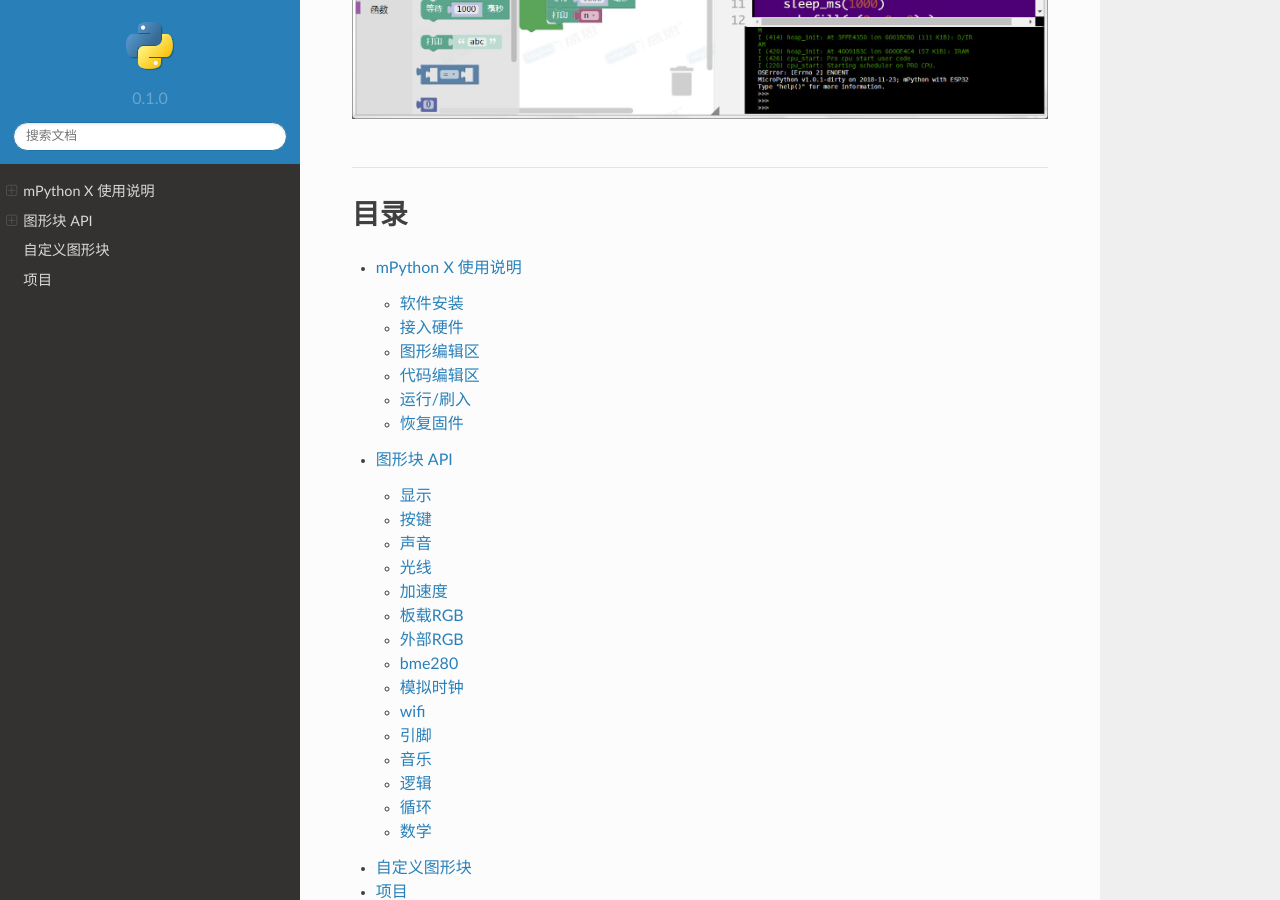
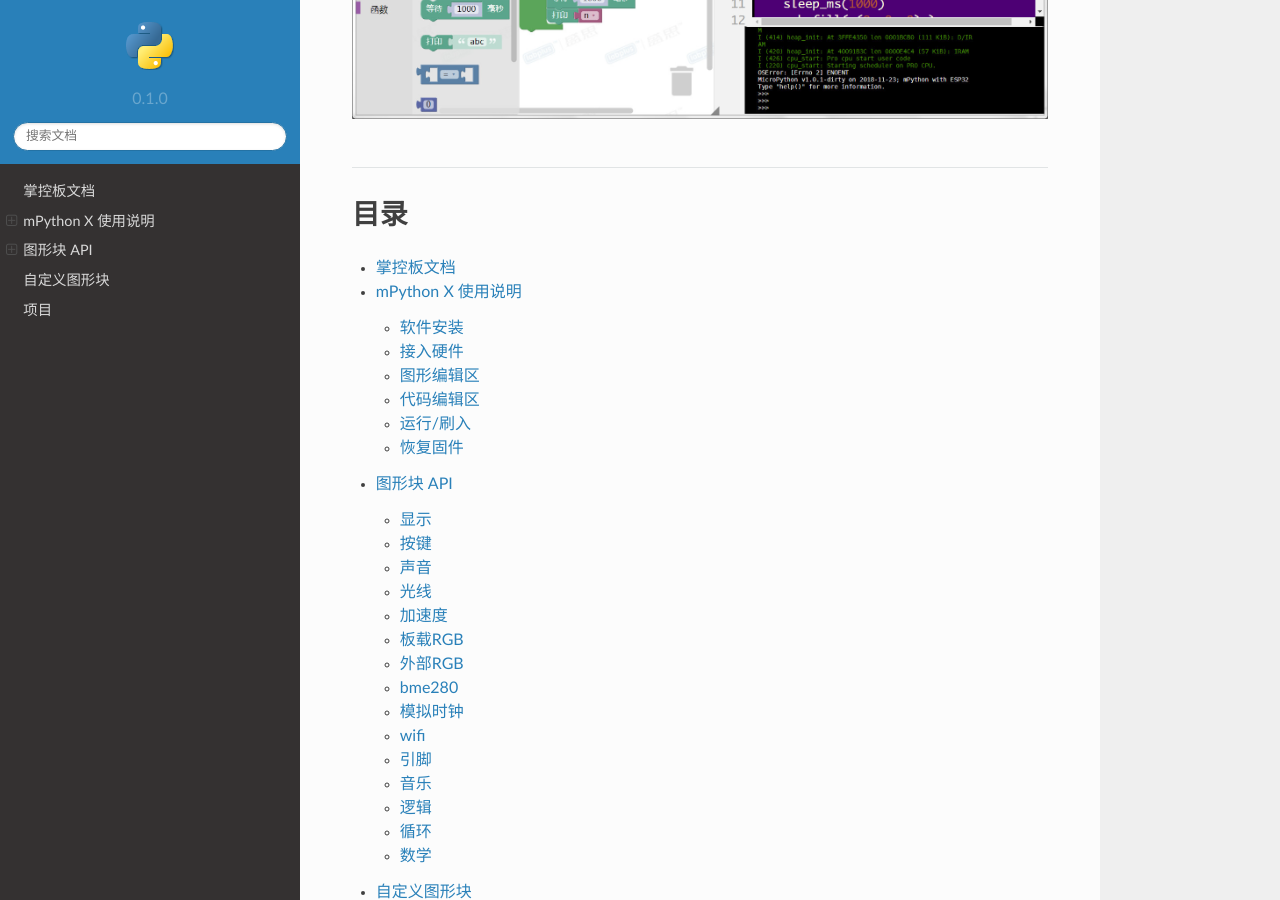
Before and after one commit to labplus-cn/mPythonX-docs, a Sphinx documentation site: the page built from source/index.rst, in a window 1280 px wide and 900 px high, scrolled down 1054 px. Built offline with Sphinx 7.4.7 and the Read the Docs theme 2.0.0, drawn with Linux system fonts in a browser that asks for light colours.

Commit message:
掌控板文档-链接

```diff
--- a/source/index.rst
+++ b/source/index.rst
@@ -27,6 +27,7 @@
 .. toctree::
    :maxdepth: 2
 
+   mPython.rst
    mPythonX.rst
    blocks/index.rst
    extensions/index.rst
--- /dev/null
+++ b/source/mPython.rst
@@ -0,0 +1,4 @@
+掌控板文档
+====================
+
+链接：https://mpython.readthedocs.io/zh/master/
```
